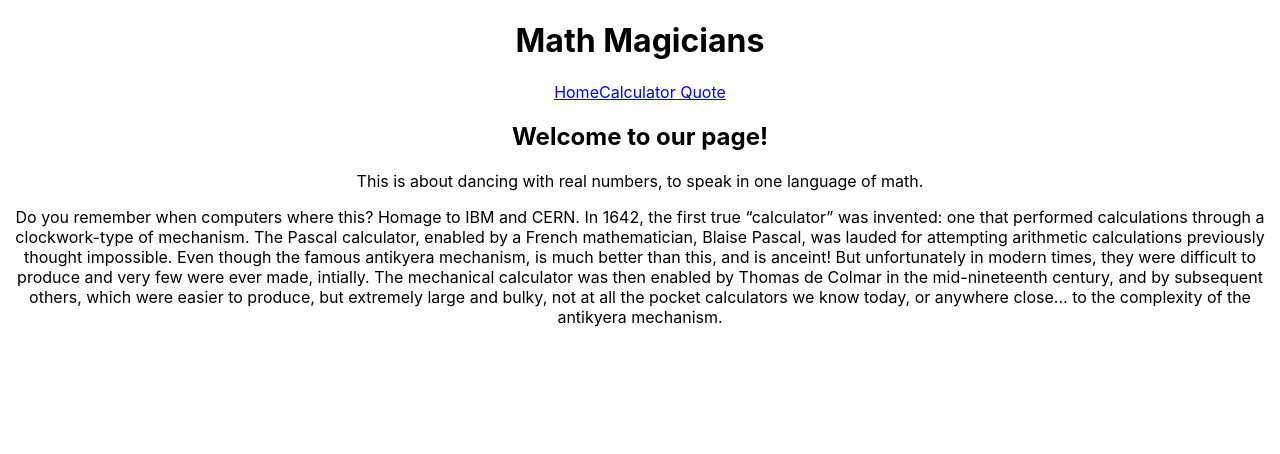
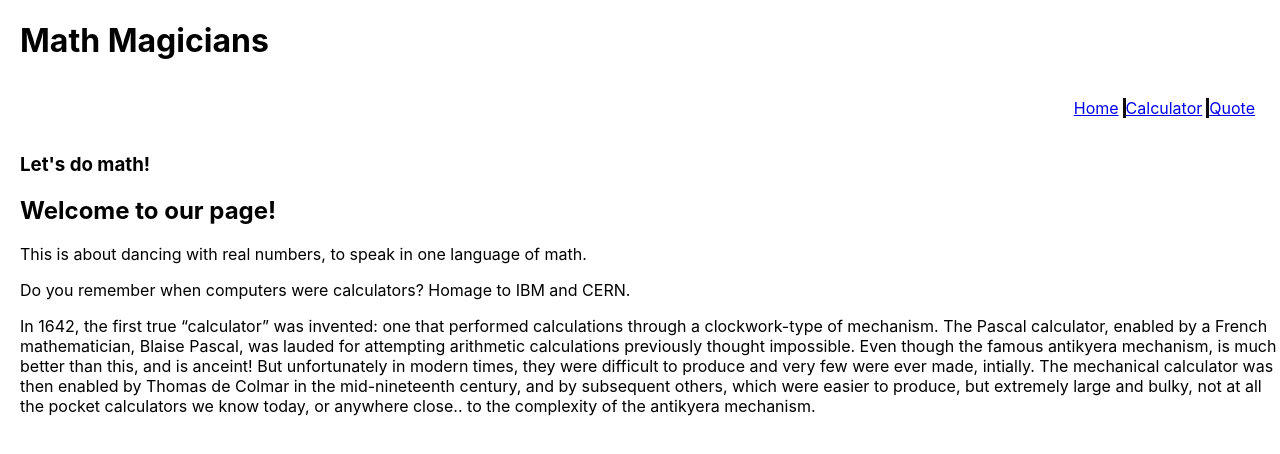
Before and after one commit to CrystallineButterfly/Magic-Calc, a React (Create React App) app: page / in a window 1280 px wide. Shown: the top 454 px of the page. Built offline with nearby package versions, Linux system fonts and the light colour scheme.

Commit message:
styles addition

```diff
--- a/src/App.css
+++ b/src/App.css
@@ -1,17 +1,38 @@
 .App {
-  text-align: center;
+  text-align: left;
+  padding-left: 20px;
+}
+
+.navigate {
+  display: flex;
+  flex-direction: row;
+  margin-right: 25px;
+  justify-content: flex-end;
+}
+
+.navigate-list {
+  display: flex;
+  flex-direction: row;
+  list-style-type: none;
+  border-left: black;
+  gap: 4px;
+}
+
+.list {
+  border-left: 3px solid #000 !important;
+  border-color: rgb(17, 12, 12) !important;
 }
 
 .Calculator {
   display: flex;
   flex-direction: column;
-  justify-content: center;
-  width: 100%;
+  margin-right: 20px;
+  justify-content: flex-end;
+  align-items: flex-end;
 }
 
 .display {
   background-color: gray;
-  align-self: center;
   height: 44px;
   font-size: 36px;
   width: 400px;
--- a/src/App.js
+++ b/src/App.js
@@ -1,3 +1,4 @@
+/* eslint-disable react/no-unescaped-entities */
 /* eslint-disable import/extensions */
 import React from 'react';
 import { Routes, Route, Link } from 'react-router-dom';
@@ -9,11 +10,20 @@ export class App extends React.PureComponent {
     return (
       <div className="App">
         <h1>Math Magicians</h1>
-        <nav>
-          <Link to="/"> Home</Link>
-          <Link to="/calculator">Calculator</Link>
-          <Link to="about"> Quote</Link>
+        <nav className="navigate">
+          <ul className="navigate-list">
+            <li>
+              <Link to="/"> Home</Link>
+            </li>
+            <li className="list">
+              <Link to="/calculator">Calculator</Link>
+            </li>
+            <li className="list">
+              <Link to="about"> Quote</Link>
+            </li>
+          </ul>
         </nav>
+        <h3 className="math"> Let's do math!</h3>
         <Routes>
           <Route path="/" element={<Home />} />
           <Route path="about" element={<About />} />
@@ -34,7 +44,10 @@ function Home() {
           math.
         </p>
         <p>
-          Do you remember when computers where this? Homage to IBM and CERN. In
+          Do you remember when computers were calculators? Homage to IBM and CERN.
+        </p>
+        <p>
+          In
           1642, the first true “calculator” was invented: one that performed
           calculations through a clockwork-type of mechanism. The Pascal
           calculator, enabled by a French mathematician, Blaise
@@ -44,7 +57,7 @@ function Home() {
           and very few were ever made, intially. The mechanical calculator was then enabled
           by Thomas de Colmar in the mid-nineteenth century, and by subsequent
           others, which were easier to produce, but extremely large and bulky, not at
-          all the pocket calculators we know today, or anywhere close...
+          all the pocket calculators we know today, or anywhere close..
           to the complexity of the antikyera mechanism.
         </p>
       </main>
@@ -58,8 +71,12 @@ function About() {
       <main>
         <h2>Who are we?</h2>
         <p>
-          “The basic theory in twistor theory is not to add extra dimensions.” —
+          The basic theory in twistor theory is not to add extra dimensions. —
           Roger Penrose
+        </p>
+        <p>
+          All of us are mathematicians, but we are not all mathematicians.
+          —OpenAI (Gpt-3)
         </p>
       </main>
     </>
```
